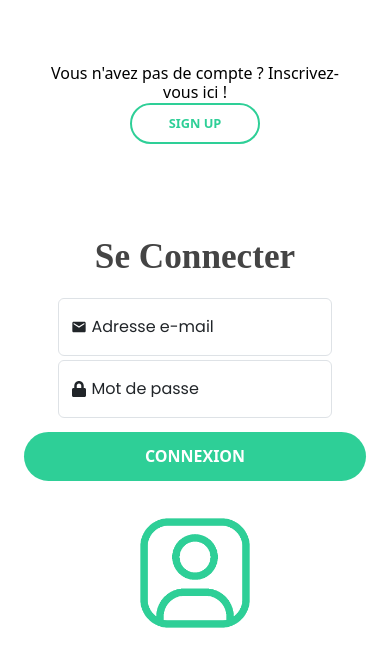
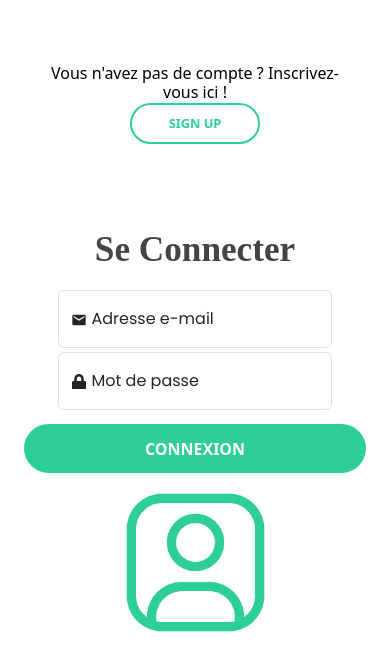
Before and after one commit to firasabidli/Agriculture-PFE, a React (Create React App) app in the folder frontend/: page / in a window 390 px wide. Shown: the top 670 px of the page. Built offline with nearby package versions, Linux system fonts and the light colour scheme.

Commit message:
modifier style Imagegif en signin

```diff
--- a/frontend/src/components/Authentification/Auth.css
+++ b/frontend/src/components/Authentification/Auth.css
@@ -15,7 +15,10 @@ body,
   color: white;
 }
 .ImageGif{
-  width: 40%;
+  width: 50%;
+  margin-top: -60px;
+  padding-top: 40px;
+  display: none;
 }
 .containerr {
   position: fixed;
@@ -282,6 +285,10 @@ form.sign-in-form {
   .input {
     padding: -3px;
   }
+  .ImageGif{
+
+    display: block;
+  }
   .containerr:before {
     content: "";
     position: absolute;
```
